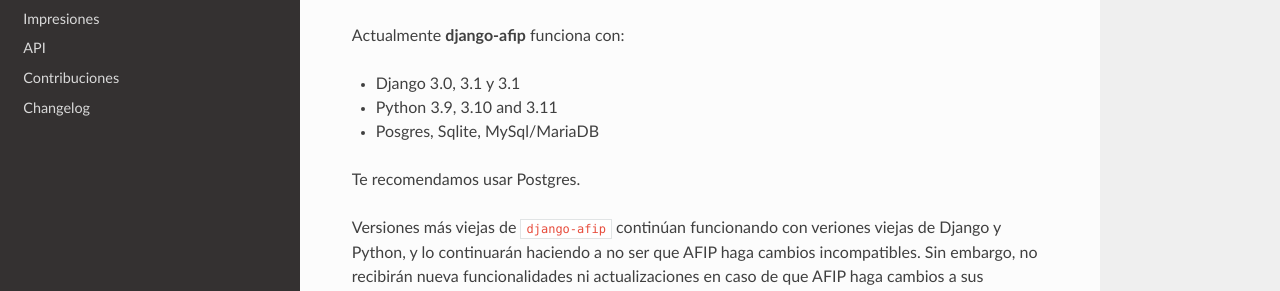
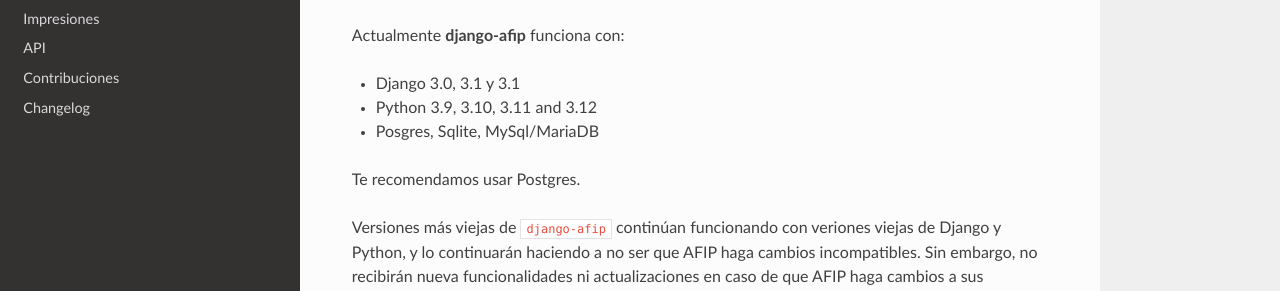
Before and after one commit to WhyNotHugo/django-afip, a Sphinx documentation site: the page built from docs/index.rst, in a window 1280 px wide and 900 px high, scrolled down 1161 px. Shown: the part 160-451 px from the top of the window. Built offline with Sphinx 7.4.7 and the Read the Docs theme 2.0.0, drawn with Linux system fonts in a browser that asks for light colours; pages that are not in the unit, such as notebooks, are missing from menus; the version number could not be read and is left out.

Commit message:
Add support for Python 3.12
And test it in CI

```diff
--- a/docs/changelog.rst
+++ b/docs/changelog.rst
@@ -19,6 +19,7 @@
 - **BREAKING**: Drop support for Django 3.2, 4.0 and 4.1.
 - **BREAKING**: Drop support for Python 3.8.
 - Add support for Django 5.0.
+- Add support for Python 3.12.
 - Mark ``requests`` 2.32.0, 2.32.1, and 2.32.2 as incompatible. An upstream bug
   makes these unusable with django-afip.
 - Add support for ``requests`` >= 2.32.3.
--- a/docs/index.rst
+++ b/docs/index.rst
@@ -62,7 +62,7 @@
 Actualmente **django-afip** funciona con:
 
 * Django 3.0, 3.1 y 3.1
-* Python 3.9, 3.10 and 3.11
+* Python 3.9, 3.10, 3.11 and 3.12
 * Posgres, Sqlite, MySql/MariaDB
 
 Te recomendamos usar Postgres.
--- a/pyproject.toml
+++ b/pyproject.toml
@@ -21,6 +21,7 @@
   "Programming Language :: Python :: 3.9",
   "Programming Language :: Python :: 3.10",
   "Programming Language :: Python :: 3.11",
+  "Programming Language :: Python :: 3.12",
   "Topic :: Internet :: WWW/HTTP",
   "Topic :: Software Development :: Libraries :: Python Modules",
   "Typing :: Typed",
```
Also changed, not shown: 1 other file.
